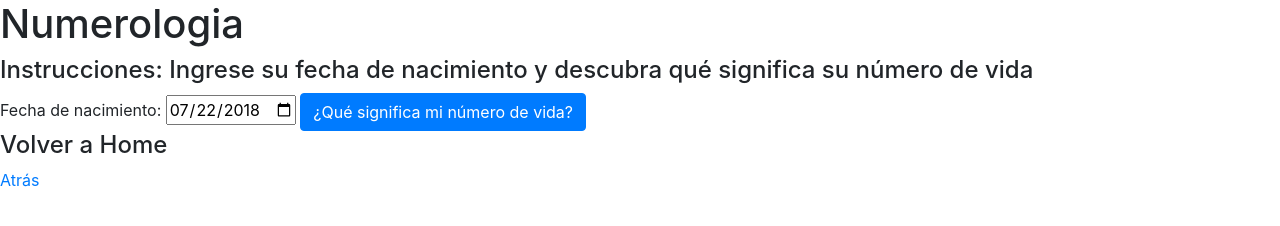
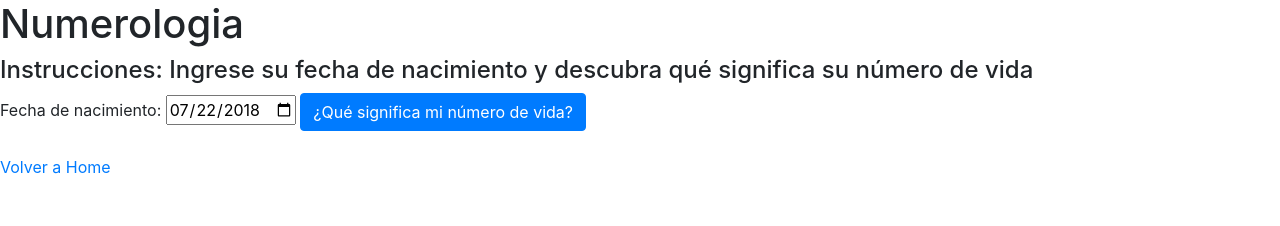
Before and after one commit to rojasdelascio/Entrega10-Fetch, a plain HTML site: page pages/numerologia.html in a window 1280 px wide. Drawn offline with nearby package versions, Linux system fonts and the light colour scheme.

Commit message:
1era entrega final con numerologia y atras

```diff
--- a/pages/numerologia.html
+++ b/pages/numerologia.html
@@ -53,13 +53,18 @@
 
     </main>
 
+    <footer>
+        <br>
+        <a href="../index.html">Volver a Home</a>
+    </footer>
 
 </body>
-<h4>Volver a Home</h4>
-<a href="../index.html">Atrás</button>
-    <script src="../java/numerodevida.js">
-    </script>
-    <script src="https://code.jquery.com/jquery-3.2.1.slim.min.js" integrity="sha384-KJ3o2DKtIkvYIK3UENzmM7KCkRr/rE9/Qpg6aAZGJwFDMVNA/GpGFF93hXpG5KkN" crossorigin="anonymous"></script>
+
+
+
+<script src="../java/numerodevida.js">
+</script>
+<script src="https://code.jquery.com/jquery-3.2.1.slim.min.js" integrity="sha384-KJ3o2DKtIkvYIK3UENzmM7KCkRr/rE9/Qpg6aAZGJwFDMVNA/GpGFF93hXpG5KkN" crossorigin="anonymous"></script>
 <script src="https://cdn.jsdelivr.net/npm/popper.js@1.12.9/dist/umd/popper.min.js" integrity="sha384-ApNbgh9B+Y1QKtv3Rn7W3mgPxhU9K/ScQsAP7hUibX39j7fakFPskvXusvfa0b4Q" crossorigin="anonymous"></script>
 <script src="https://cdn.jsdelivr.net/npm/bootstrap@4.0.0/dist/js/bootstrap.min.js" integrity="sha384-JZR6Spejh4U02d8jOt6vLEHfe/JQGiRRSQQxSfFWpi1MquVdAyjUar5+76PVCmYl" crossorigin="anonymous"></script>
 
```
Also changed, not shown: pages/calculadorAvanzado.html (+4 -4 lines).
